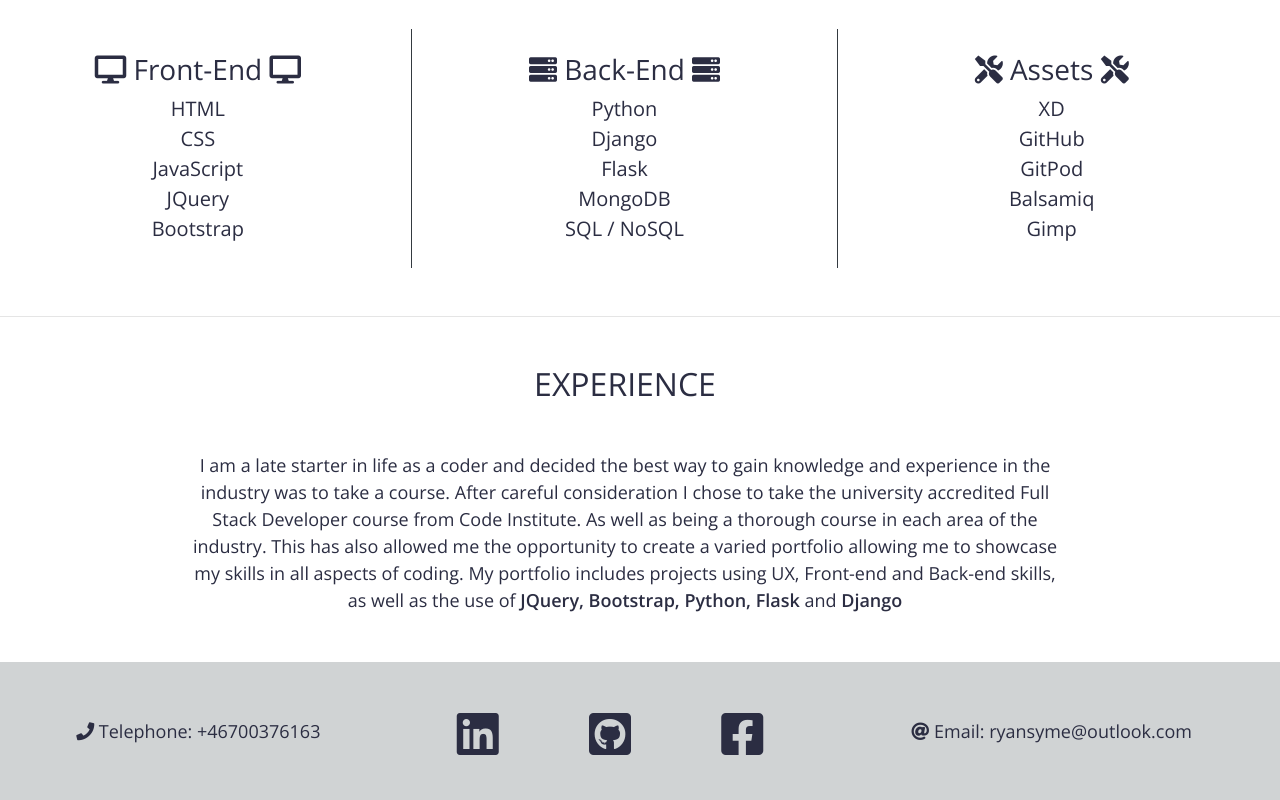
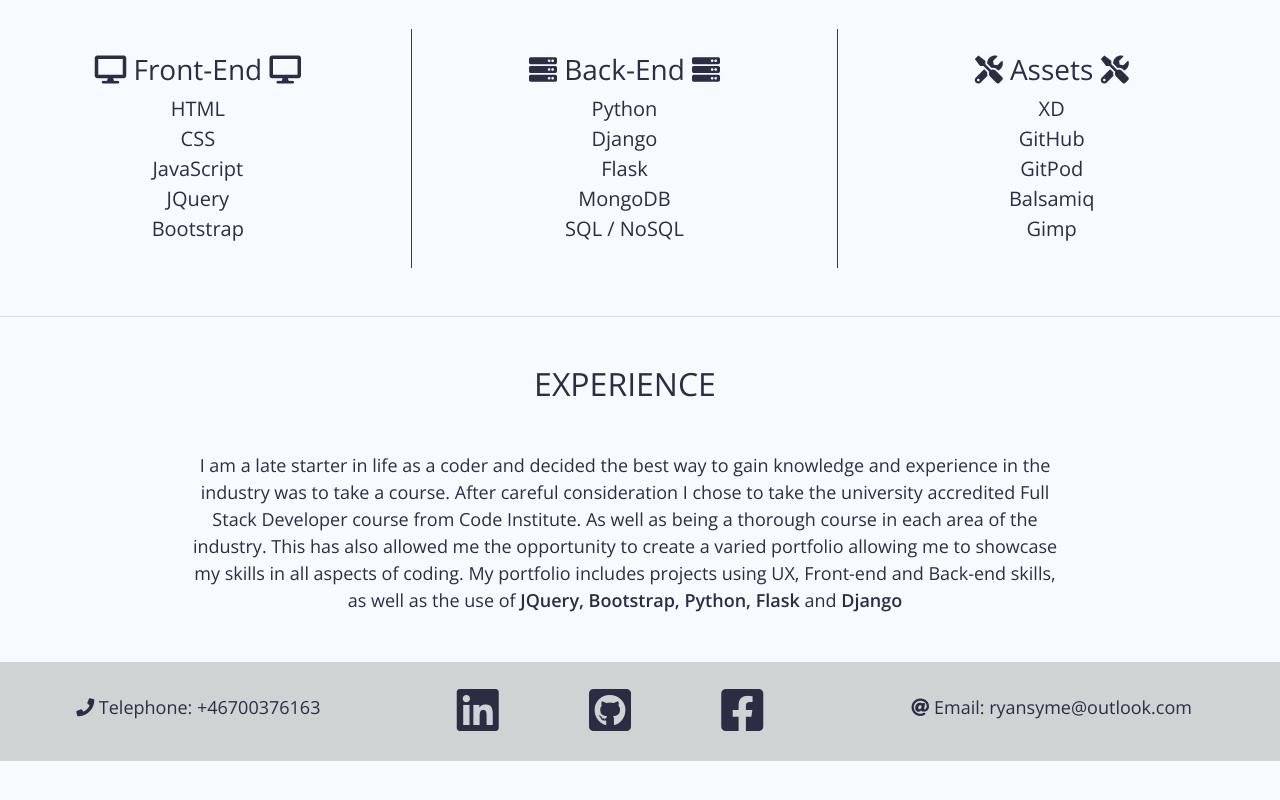
Before and after one commit to RyanSyme/Portfolio, a plain HTML site: page skills.html in a window 1280 px wide. Shown: the part 550-1350 px from the top of the page. After the commit the page ends 1311 px from the top, so only its background shows below. Drawn offline with nearby package versions, Linux system fonts and the light colour scheme.

```diff
--- a/assets/css/style.css
+++ b/assets/css/style.css
@@ -20,7 +20,7 @@ body {
 	margin: 0;
 	width: 100vw;
     overflow-x: auto;
-	/* background-color: #f1f1f1; */
+	background-color: #f6fbff;
 }
 
 section {
--- a/skills.html
+++ b/skills.html
@@ -91,7 +91,7 @@
             <p class="info-text my-5">I am a late starter in life as a coder and decided the best way to gain knowledge and experience in the industry was to take a course. After careful consideration I chose to take the university accredited Full Stack Developer course from Code Institute. As well as being a thorough course in each area of the industry. This has also allowed me the opportunity to create a varied portfolio allowing me to showcase my skills in all aspects of coding. My portfolio includes projects using UX, Front-end and Back-end skills, as well as the use of <strong>JQuery, Bootstrap, Python, Flask</strong> and <strong>Django</strong></p>
         </div>
     </div>
-    <footer class="py-5">
+    <footer class="py-4">
         <div class="row">
             <div class="col-4">
                 <p class="mt-2"><i class="fas fa-phone"></i> Telephone: +46700376163</p>
```
